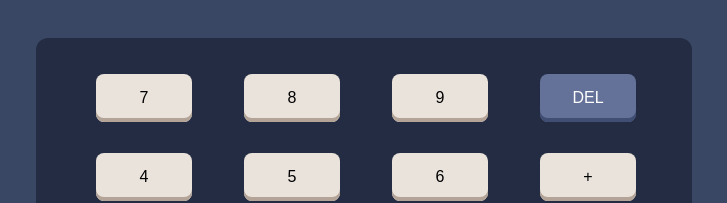
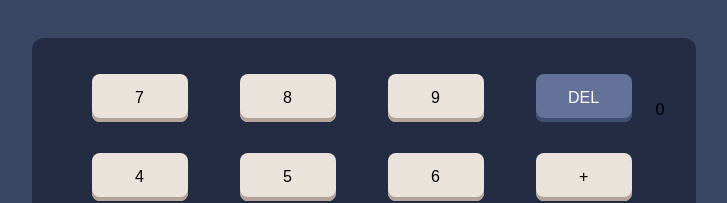
Before and after one commit to haha861924/calculator-app-vue, a Vue app: page / in a window 1280 px wide. Shown: the part 238-441 px from the top of the page, without its empty margins (276-1003 px from the left). Built offline with nearby package versions, Linux system fonts and the light colour scheme.

Commit message:
add format screen number

```diff
--- a/src/App.vue
+++ b/src/App.vue
@@ -69,6 +69,11 @@
                     @counter="calculation"
                     @click="del()"
                 ></key>
+                    {{
+                        new Intl.NumberFormat("en-US", {
+                            style: "decimal",
+                        }).format(counter)
+                    }}
             </div>
             <div class="flex items-center">
                 <key
```
